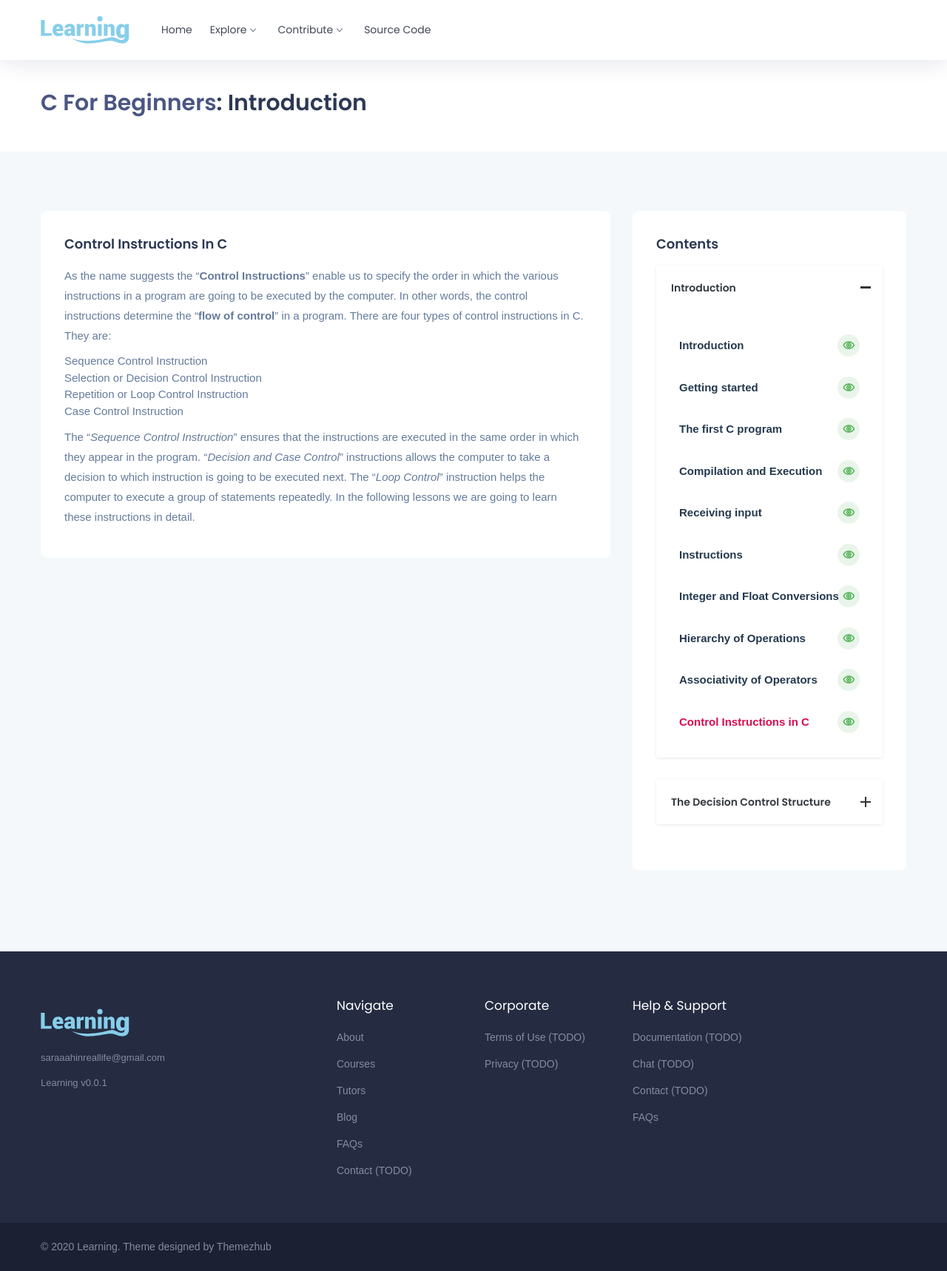
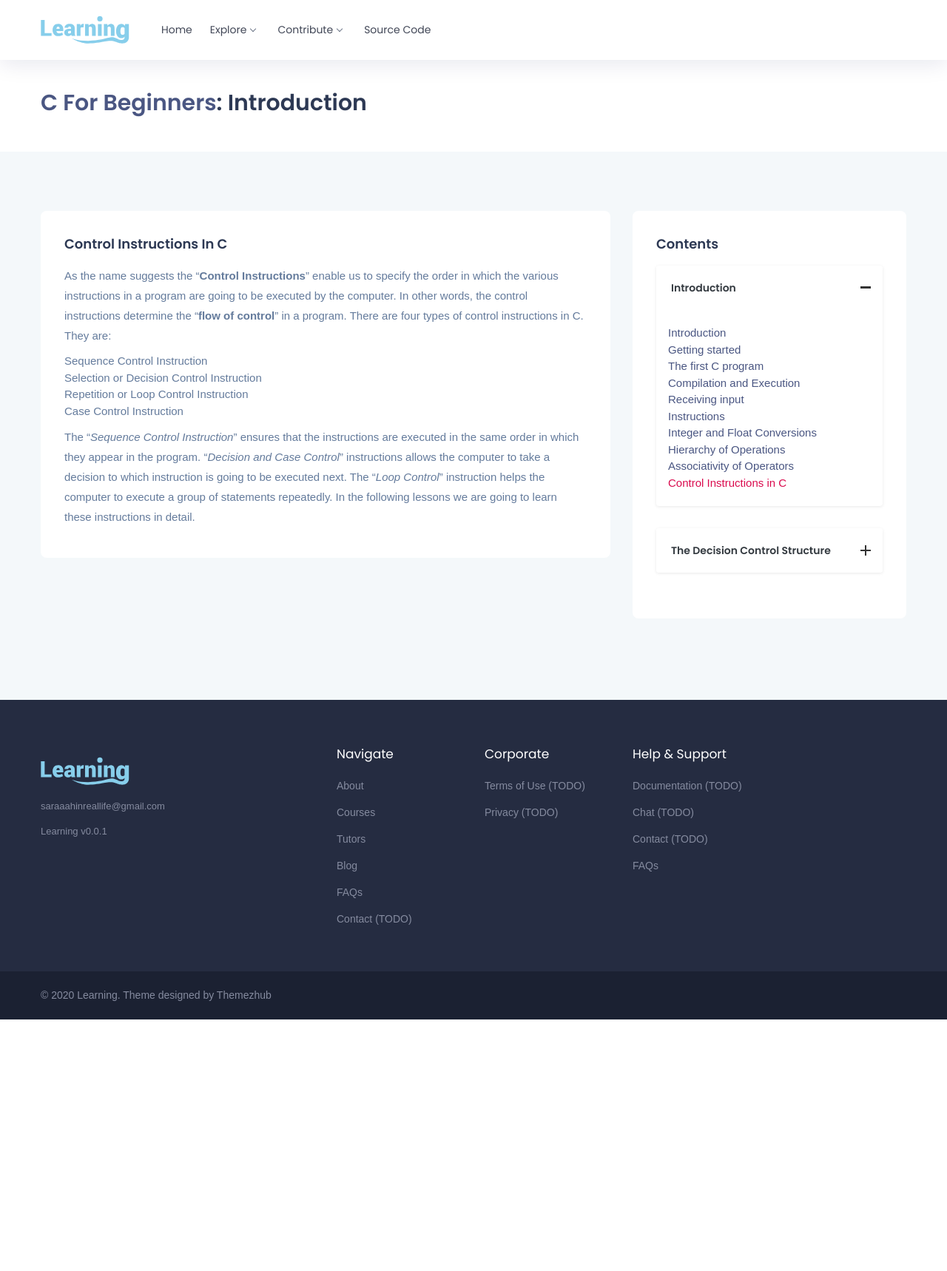
Before and after one commit to InsaneMiner/Learning, a Jekyll site: the page built from lessons/c_beginners/Intro/control.md, in a window 1280 px wide. Shown: the whole page at 74% size. Built offline with Jekyll 4.4.1, drawn with Linux system fonts in a browser that asks for light colours; some web fonts are replaced; after the commit the page ends 1378 px from its top, so only the background shows below that.

Commit message:
This is kinda bugged in small screens, so deleted

```diff
--- a/_layouts/lesson.html
+++ b/_layouts/lesson.html
@@ -6,7 +6,6 @@
 <div class="ed_detail_head">
   <div class="container">
     <div class="row align-items-center">
-
       <div class="col-lg-12">
         <div class="ed_header_caption">
           <h2 class="ed_title"><a href="{{ course.url }}">{{ course.title
@@ -54,7 +53,7 @@
                    data-parent="#accordionExample" class="collapse {% if
                     page.section == section.name %}show{% endif %}">
                 <div class="card-body pl-3 pr-3">
-                  <ul class="lectures_lists">
+                  <ul class="">
 
                     {% for lesson in section.contents %}
                       <a href="{{ lesson.url }}">
```
